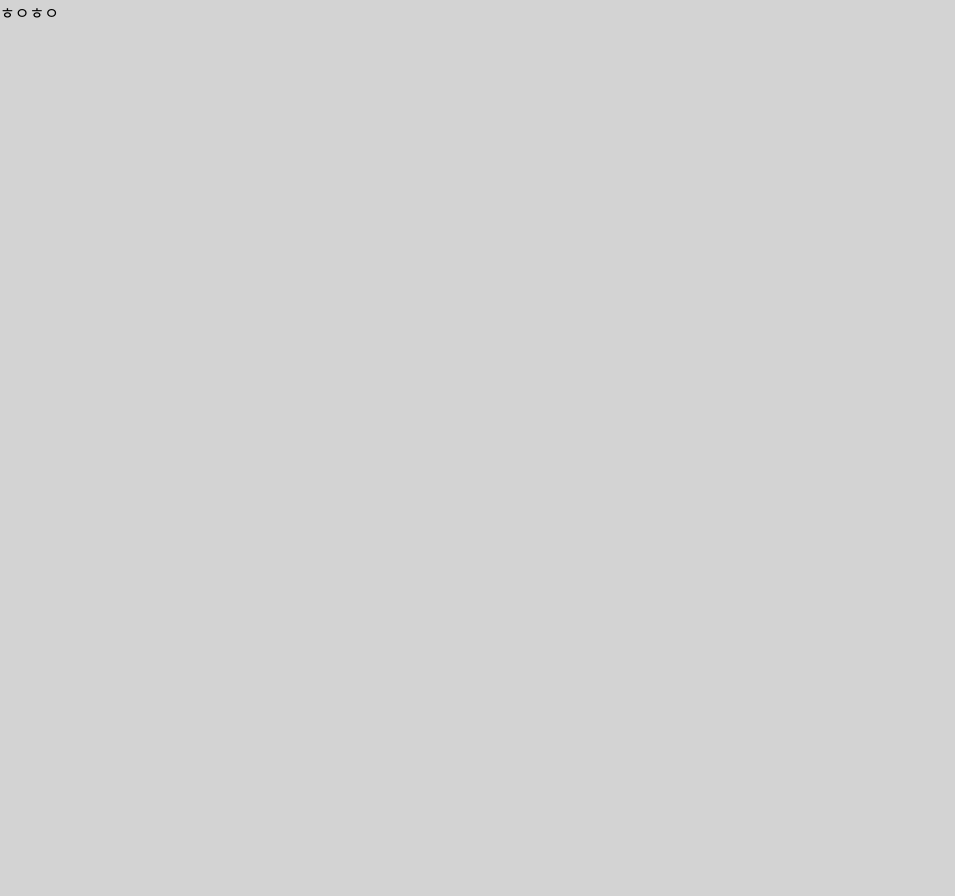
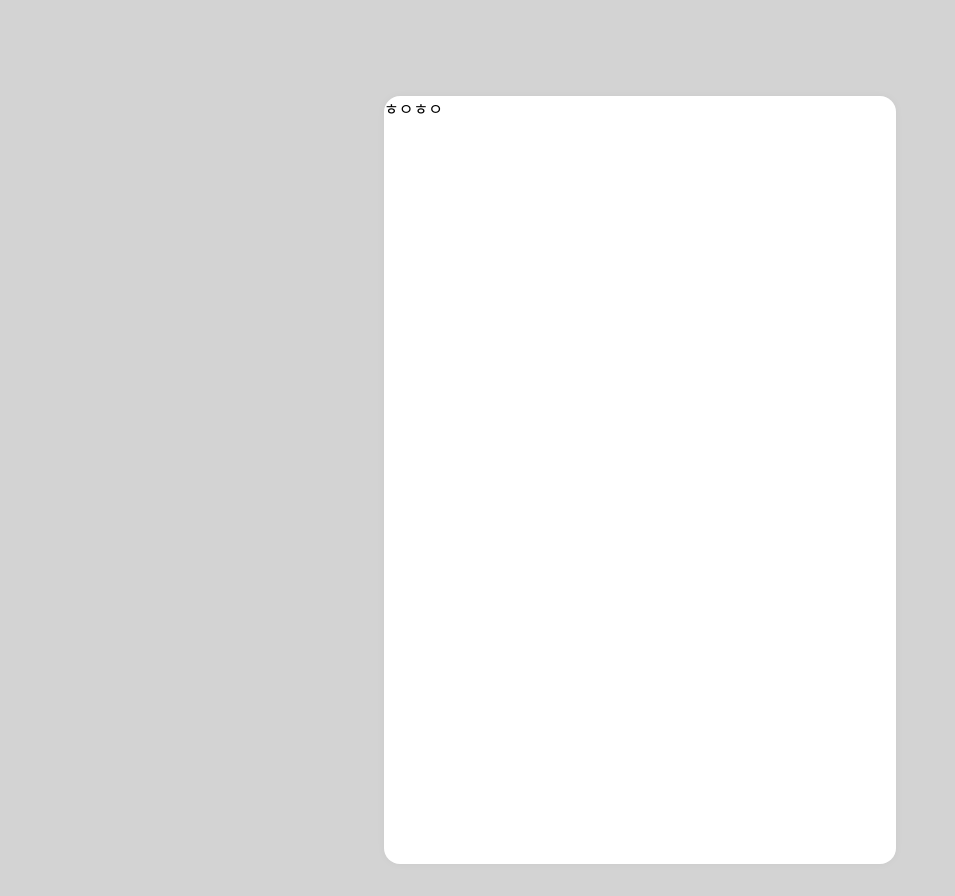
Before and after one commit to herrakam/reactTodolist, a React (Create React App) app: page / in a window 1280 px wide. Shown: the whole page, without its empty margins (0-955 px from the left). Before the commit the page ends 800 px from the top, so only its background shows below. Built offline with nearby package versions, Linux system fonts and the light colour scheme.

Commit message:
TodoTemplate

```diff
--- a/src/App.js
+++ b/src/App.js
@@ -1,5 +1,6 @@
 import React from 'react'
 import {createGlobalStyle} from 'styled-components'
+import TodoTemplate from './components/TodoTemplate';
 const GlobalStyle = createGlobalStyle`
 body{
   background:lightgray;
@@ -11,7 +12,7 @@
   return (
     <>
     <GlobalStyle></GlobalStyle>
-    <div className="App">ㅎㅇㅎㅇ</div>
+    <TodoTemplate>ㅎㅇㅎㅇ</TodoTemplate>
     </>
   );
 }
--- /dev/null
+++ b/src/components/TodoTemplate.js
@@ -0,0 +1,27 @@
+import React from 'react'
+import styled from 'styled-components'
+
+const TodoTemplateBlock = styled.div`
+    width:512px;
+    height: 768px;
+
+    position:relative;
+    background:white;
+    border-radius:16px;
+    box-shadow:0 0 8px rgba(0,0,0,0.04);
+
+    margin: 96px auto 32px;
+
+
+    display:flex;
+    flex-direction:column;
+
+`
+
+function TodoTemplate({children}) {
+    return (
+    <TodoTemplateBlock>{children}</TodoTemplateBlock>
+    )
+}
+
+export default TodoTemplate
```
